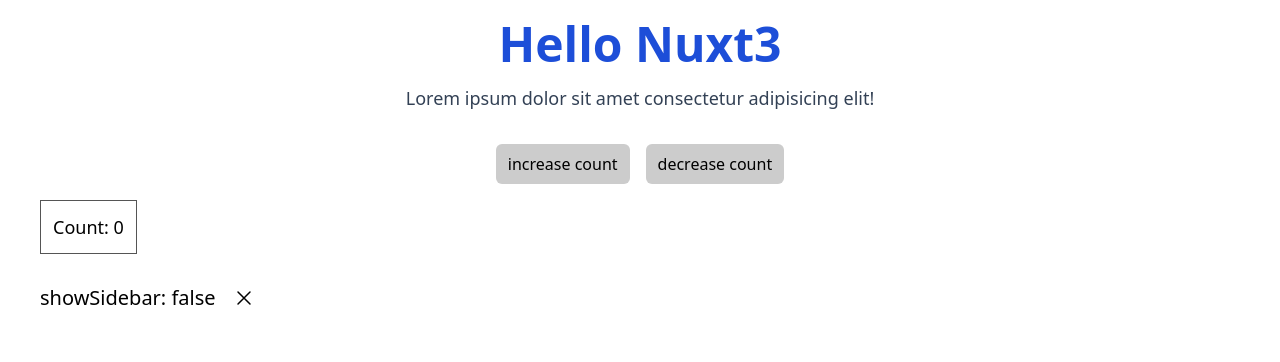
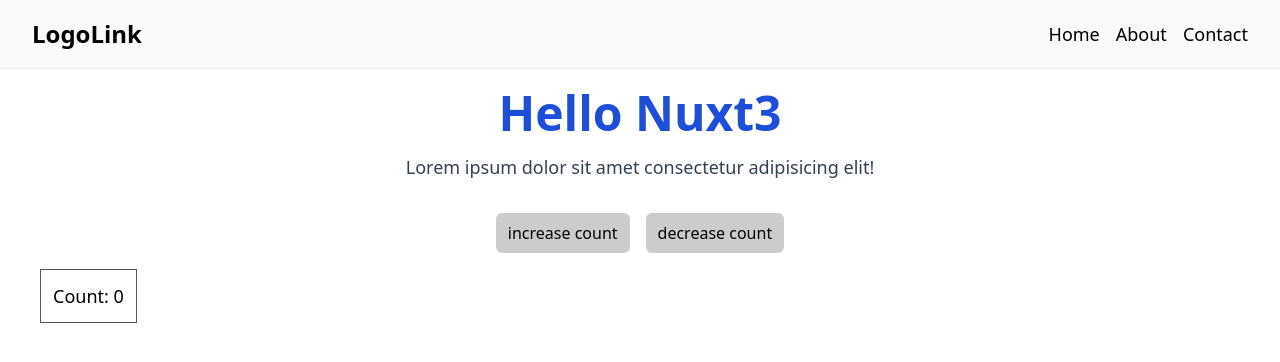
Before and after one commit to Iftee97/responsive-navbar-sidebar-nuxt3-pinia, a Nuxt app: page / in a window 1280 px wide. Shown: the top 362 px of the page. Built offline with nearby package versions, Linux system fonts and the light colour scheme.

Commit message:
added a touch more functionality

```diff
--- /dev/null
+++ b/components/Footer.vue
@@ -0,0 +1,8 @@
+<template>
+  <footer>
+    Footer
+  </footer>
+</template>
+
+<script setup>
+</script>
--- /dev/null
+++ b/components/Header.vue
@@ -0,0 +1,23 @@
+<template>
+  <header>
+    <HiddenSidebar :navLinks="navLinks" />
+    <Navbar :navLinks="navLinks" />
+  </header>
+</template>
+
+<script setup>
+const navLinks = [
+  {
+    name: 'Home',
+    path: '/'
+  },
+  {
+    name: 'About',
+    path: '/about'
+  },
+  {
+    name: 'Contact',
+    path: '/contact'
+  }
+]
+</script>
--- /dev/null
+++ b/components/HiddenSidebar.vue
@@ -0,0 +1,44 @@
+<template>
+  <div class="fixed top-0 left-0 z-[999] block w-screen h-screen" :class="[appStore.showSidebar ? 'w-full translate-x-0 transition-all ease-in-out duration-500' : 'translate-x-[-300%] transition-all ease-in-out duration-500']">
+    <div class="block overflow-auto bg-[#fff] h-full">
+      <div class="flex items-center justify-between px-8 py-4 bg-slate-50 border-b border-[#cccccc4d]">
+        <NuxtLink to="/" @click="appStore.toggleSidebar">
+          <span class="font-semibold text-[24px]">
+            LogoLink
+          </span>
+        </NuxtLink>
+        <button
+          class="inline-block cursor-pointer"
+          @click="appStore.toggleSidebar"
+        >
+          <Cross />
+        </button>
+      </div>
+      <ul class="flex flex-col items-center justify-center gap-4 py-8">
+        <li
+          v-for="(link, index) in navLinks"
+          :key="index"
+          @click="appStore.toggleSidebar"
+          class="text-[18px] font-medium"
+        >
+          <NuxtLink :to="link.path">
+            {{ link.name }}
+          </NuxtLink>
+        </li>
+      </ul>
+    </div>
+  </div>
+</template>
+
+<script setup>
+import Cross from '@/components/icons/Cross.vue'
+import { useAppStore } from '@/stores/appStore'
+const appStore = useAppStore()
+
+const props = defineProps({
+  navLinks: {
+    type: Array,
+    required: true
+  }
+})
+</script>
--- /dev/null
+++ b/components/Navbar.vue
@@ -0,0 +1,40 @@
+<template>
+  <nav class="flex items-center justify-between px-8 py-4 bg-slate-50 border-b border-[#cccccc4d]">
+    <NuxtLink to="/" class="inline-block">
+      <span class="font-semibold text-[24px]">
+        LogoLink
+      </span>
+    </NuxtLink>
+    <ul class="md:hidden flex items-center gap-4">
+      <li
+        v-for="(link, index) in navLinks"
+        :key="index"
+        @click="appStore.toggleSidebar"
+        class="text-[18px] font-medium"
+      >
+        <NuxtLink :to="link.path">
+          {{ link.name }}
+        </NuxtLink>
+      </li>
+    </ul>
+    <button
+      class="hidden md:inline-block cursor-pointer"
+      @click="appStore.toggleSidebar"
+    >
+      <Hamburger />
+    </button>
+  </nav>
+</template>
+
+<script setup>
+import Hamburger from '@/components/icons/Hamburger.vue'
+import { useAppStore } from '@/stores/appStore'
+const appStore = useAppStore()
+
+const props = defineProps({
+  navLinks: {
+    type: Array,
+    required: true
+  }
+})
+</script>
--- a/components/icons/Cross.vue
+++ b/components/icons/Cross.vue
@@ -1,7 +1,5 @@
 <template>
-  <div>
-    <svg xmlns="http://www.w3.org/2000/svg" fill="none" viewBox="0 0 24 24" stroke-width="1.5" stroke="currentColor" class="w-6 h-6">
-      <path stroke-linecap="round" stroke-linejoin="round" d="M6 18L18 6M6 6l12 12" />
-    </svg>
-  </div>
+  <svg xmlns="http://www.w3.org/2000/svg" fill="none" viewBox="0 0 24 24" stroke-width="1.5" stroke="currentColor" class="w-6 h-6">
+    <path stroke-linecap="round" stroke-linejoin="round" d="M6 18L18 6M6 6l12 12" />
+  </svg>
 </template>
--- a/components/icons/Hamburger.vue
+++ b/components/icons/Hamburger.vue
@@ -1,10 +1,5 @@
 <template>
-  <div>
-    <svg xmlns="http://www.w3.org/2000/svg" fill="none" viewBox="0 0 24 24" stroke-width="1.5" stroke="currentColor" class="w-6 h-6">
-      <path stroke-linecap="round" stroke-linejoin="round" d="M3.75 6.75h16.5M3.75 12h16.5m-16.5 5.25h16.5" />
-    </svg>
-  </div>
+  <svg xmlns="http://www.w3.org/2000/svg" fill="none" viewBox="0 0 24 24" stroke-width="1.5" stroke="currentColor" class="w-6 h-6">
+    <path stroke-linecap="round" stroke-linejoin="round" d="M3.75 6.75h16.5M3.75 12h16.5m-16.5 5.25h16.5" />
+  </svg>
 </template>
-
-<script setup>
-</script>
--- /dev/null
+++ b/error.vue
@@ -0,0 +1,24 @@
+<template>
+  <div class="mt-7 max-w-sm mx-auto text-center card">
+    <p class="mt-7 text-7xl font-bold">
+      {{ error.statusCode }}
+    </p>
+    <p class="mt-7 text-6xl">
+      Ooops.
+    </p>
+    <p class="mt-7">
+      {{ error.message }}
+    </p>
+    <button class="btn my-7" @click="handleError">
+      Go Home
+    </button>
+  </div>
+</template>
+
+<script setup>
+const { error } = defineProps(["error"]);
+
+const handleError = () => {
+  clearError({ redirect: "/" }); // clears error and redirects to home page
+};
+</script>
--- /dev/null
+++ b/layouts/default.vue
@@ -0,0 +1,9 @@
+<template>
+  <div>
+    <Header />
+    <main class="max-w-[1440px] mx-auto px-[40px] py-[20px]">
+      <slot />
+    </main>
+    <!-- <Footer /> -->
+  </div>
+</template>
--- a/pages/index.vue
+++ b/pages/index.vue
@@ -1,5 +1,5 @@
 <template>
-  <div class="max-w-[1440px] mx-auto px-[40px] py-[20px]">
+  <div>
     <HomePageContent
       headingText="Hello Nuxt3"
       subHeadingText="Lorem ipsum dolor sit amet consectetur adipisicing elit!"
@@ -28,15 +28,15 @@
         </span>
       </p>
     </span>
-    <div class="text-center mx-auto flex items-center gap-4">
-      <span class="text-xl">
+    <!-- <div class="text-center mx-auto flex items-center justify-between">
+      <span class="text-xl select-none">
         showSidebar: {{ appStore.showSidebar }}
       </span>
       <span class="inline-block mb-4 cursor-pointer mt-4" @click="appStore.toggleSidebar">
         <Hamburger v-if="appStore.showSidebar" />
         <Cross v-else />
       </span>
-    </div>
+    </div> -->
   </div>
 </template>
 
--- /dev/null
+++ b/tailwind.config.js
@@ -0,0 +1,31 @@
+/** @type {import('tailwindcss').Config} */
+module.exports = {
+  content: [
+    "./app/**/*.{js,ts,jsx,tsx}",
+    "./pages/**/*.{js,ts,jsx,tsx}",
+    "./components/**/*.{js,ts,jsx,tsx}",
+
+    // Or if using `src` directory:
+    "./src/**/*.{js,ts,jsx,tsx}",
+  ],
+  theme: {
+    extend: {},
+    screens: {
+      // DESKTOP-FIRST APPROACH -- turn off for MOBILE-FIRST (mobile first is default)
+      '5xl': { 'max': '3840px' },     // => @media (max-width: 3840px) { ... }      // 4K
+      '4xl': { 'max': '2560px' },     // => @media (max-width: 2048px) { ... }      // 2K
+      '3xl': { 'max': '1920px' },     // => @media (max-width: 1920px) { ... }      // (1600 - 1920)px
+      '2xl+': { 'max': '1600px' },    // => @media (max-width: 1600px) { ... }      // (1536 - 1600)px
+      '2xl': { 'max': '1536px' },     // => @media (max-width: 1536px) { ... }      // (1440 - 1536)px
+      'xl': { 'max': '1440px' },      // => @media (max-width: 1440px) { ... }      // (1280 - 1440)px
+      'lg+': { 'max': '1280px' },     // => @media (max-width: 1280px) { ... }      // (1100 - 1280)px
+      'lg-mid': { 'max': '1100px' },  // => @media (max-width: 1100px) { ... }      // (1024 - 1100)px
+      'lg': { 'max': '1024px' },      // => @media (max-width: 1024px) { ... }      // (768 - 1024)px
+      'md+': { 'max': '840px' },      // => @media (max-width: 840px) { ... }       // (768 - 840px)px
+      'md': { 'max': '768px' },       // => @media (max-width: 768px) { ... }       // (500 - 768)px
+      'sm': { 'max': '500px' },       // => @media (max-width: 500px) { ... }       // (380 - 500)px
+      'xs': { 'max': '350px' },       // => @media (max-width: 350px) { ... }       // (0 - 380)px
+    },
+  },
+  plugins: [],
+}
```
